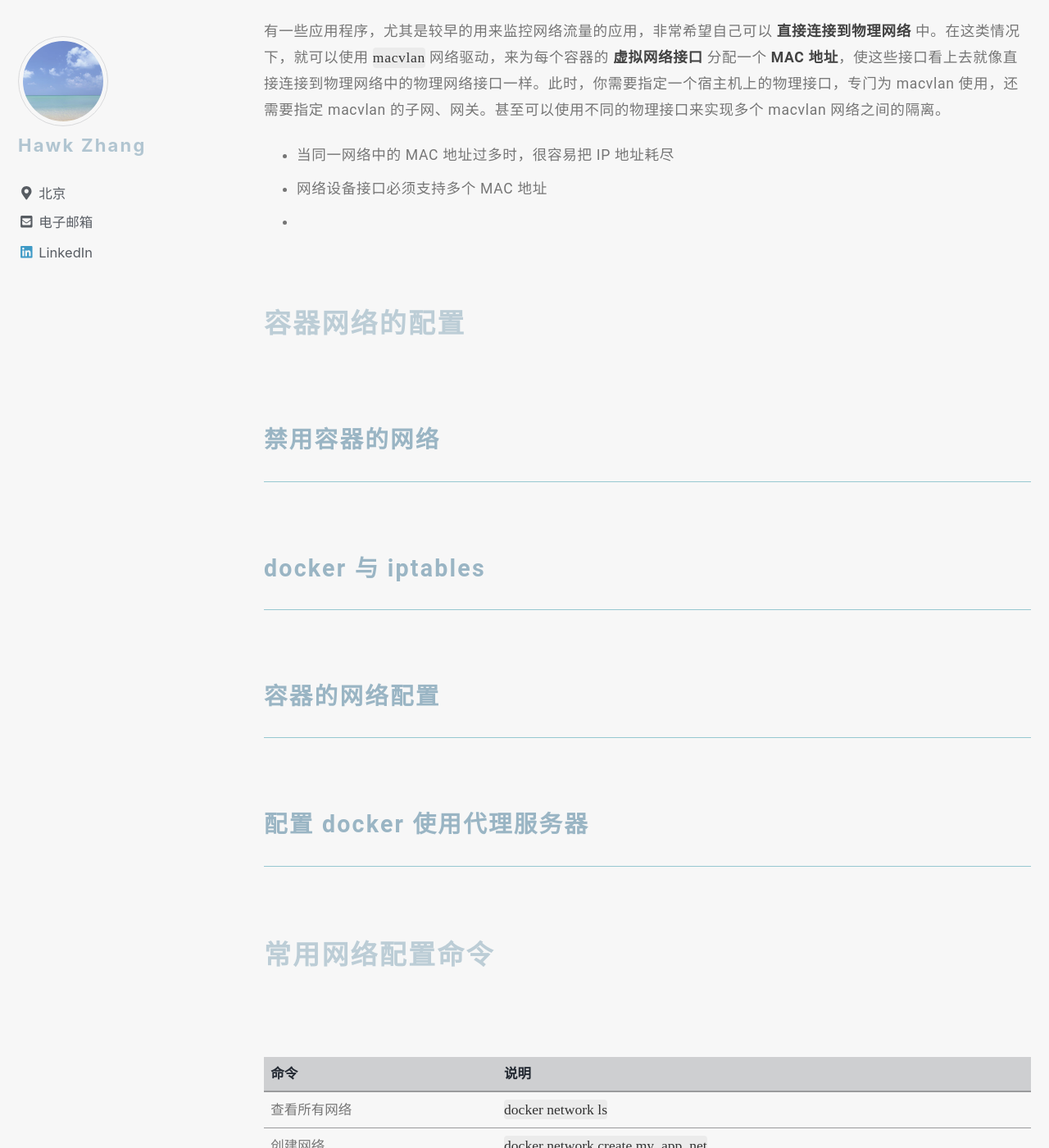
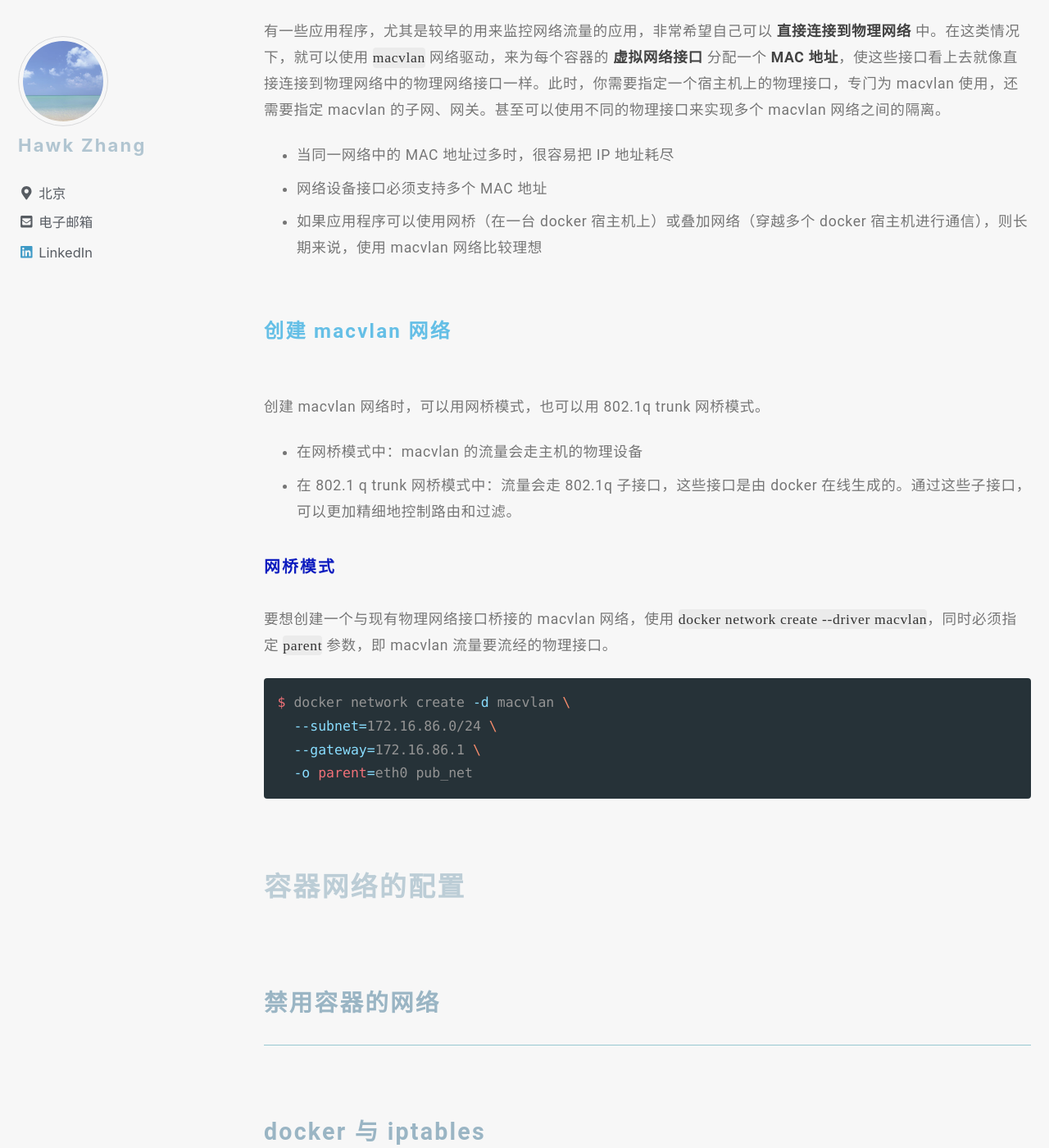
Before and after one commit to narru888/linotes_note, a Jekyll site: the page built from _posts/docker/2018-02-01-docker.network.md, in a window 1280 px wide and 1400 px high, scrolled down 14084 px. Shown: the whole window at 82% size. Built offline with Jekyll 4.4.1, drawn with Linux system fonts in a browser that asks for light colours; nearby versions of some CDN libraries; a script that is not in the unit is left out.

Commit message:
update on 2018-10-05 15:50:01 CST

````diff
--- a/_posts/docker/2018-02-01-docker.network.md
+++ b/_posts/docker/2018-02-01-docker.network.md
@@ -444,7 +444,31 @@
 
 * 当同一网络中的 MAC 地址过多时，很容易把 IP 地址耗尽
 * 网络设备接口必须支持多个 MAC 地址
-*
+* 如果应用程序可以使用网桥（在一台 docker 宿主机上）或叠加网络（穿越多个 docker 宿主机进行通信），则长期来说，使用 macvlan 网络比较理想
+
+
+
+
+#### 创建 macvlan 网络
+
+创建 macvlan 网络时，可以用网桥模式，也可以用 802.1q trunk 网桥模式。
+
+* 在网桥模式中：macvlan 的流量会走主机的物理设备
+* 在 802.1 q trunk 网桥模式中：流量会走 802.1q 子接口，这些接口是由 docker 在线生成的。通过这些子接口，可以更加精细地控制路由和过滤。
+
+
+##### 网桥模式
+
+要想创建一个与现有物理网络接口桥接的 macvlan 网络，使用 `docker network create --driver macvlan`，同时必须指定 `parent` 参数，即 macvlan 流量要流经的物理接口。
+
+```bash
+$ docker network create -d macvlan \
+  --subnet=172.16.86.0/24 \
+  --gateway=172.16.86.1 \
+  -o parent=eth0 pub_net
+```
+
+
 
 
 
````
